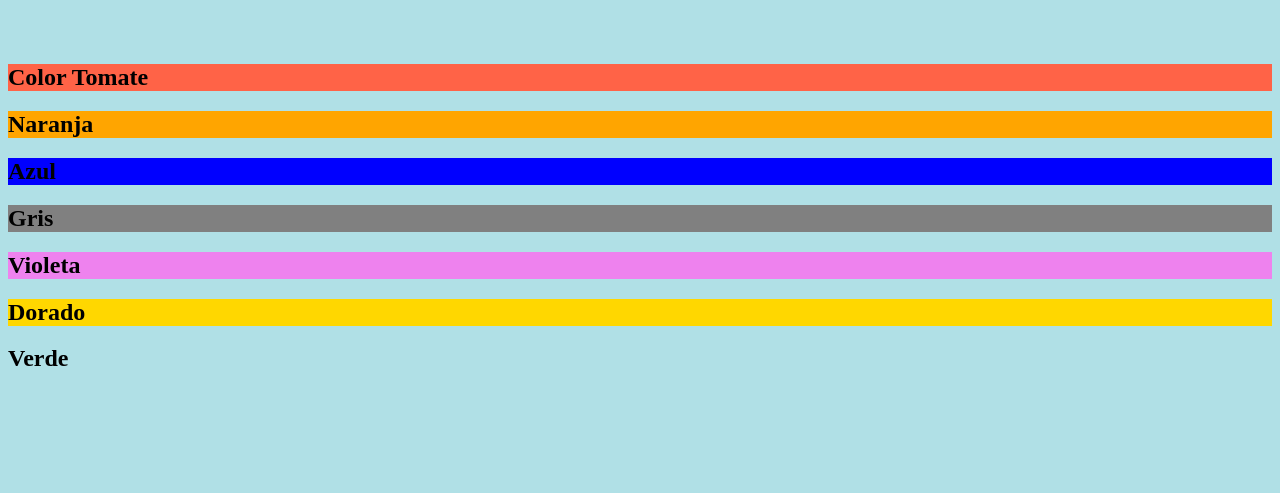
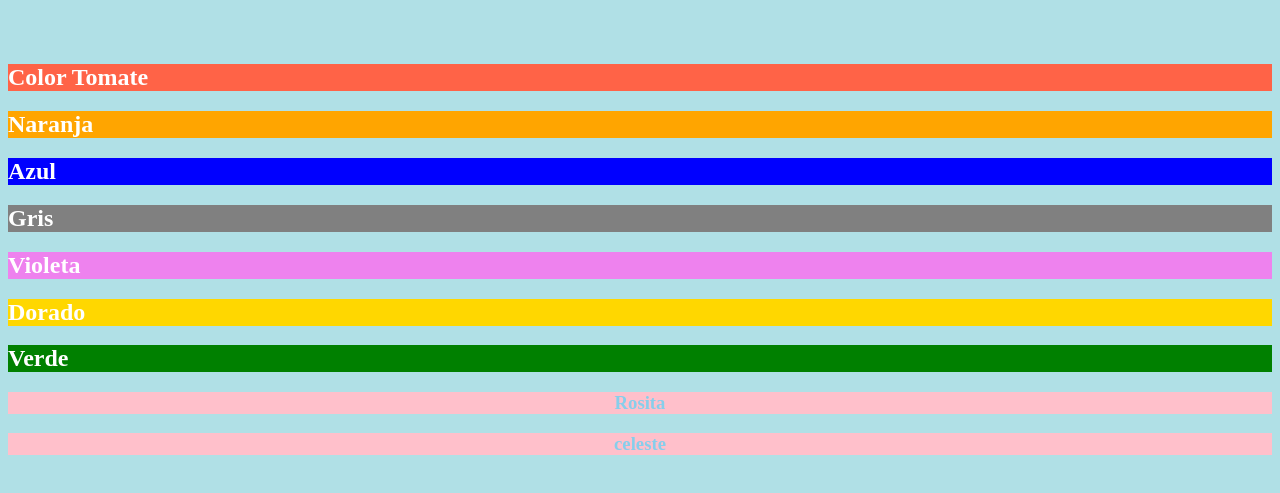
Before and after one commit to hernanrodriguez01/clases_nucba, a plain HTML site: page clase-04/index.html in a window 1280 px wide. Shown: the part 185-678 px from the top of the page. Drawn offline with Linux system fonts and the light colour scheme.

```diff
--- /dev/null
+++ b/Clase-05/style.css
@@ -0,0 +1,13 @@
+*{
+    margin: 0px;
+    padding: 0px;
+    box-sizing: border-box;
+}
+
+h1, h2, h3{
+    background-color: red;
+    color: white;
+}
+h1{
+    text-align: center;
+}
--- a/clase-04/index.html
+++ b/clase-04/index.html
@@ -5,12 +5,13 @@
     <meta http-equiv="X-UA-Compatible" content="IE=edge">
     <meta name="viewport" content="width=device-width, initial-scale=1.0">
 
-<!--Mis Estilos-->
+<!--Mis Estilos para que tome la pagina el css-->
 <link rel="stylesheet" href="./style.css">
 
     <title>Intro a CSS</title>
 </head>
 <body>
+    <div>
     <h1>HOLIS</h1>
   <h2 class="tomate"> Color Tomate</h2>
   <h2 class="naranja"> Naranja</h2>
@@ -18,7 +19,11 @@
   <h2 class="gris"> Gris</h2>
   <h2 class="violeta"> Violeta</h2>
   <h2 class="dorado"> Dorado</h2>
-  <h2>Verde</h2>
+  <h2 class="verde">Verde</h2>
+  <h3>Rosita</h3>
+  <h3>celeste</h3>
+    </div>
+
 
 </body>
 </html>
--- a/clase-04/style.css
+++ b/clase-04/style.css
@@ -9,20 +9,38 @@
 }
 .tomate{
     background-color: tomato;
+    color: white;
 }
 
 .naranja{
     background-color: orange;
+    color:white ;
 }
 .azul{
     background-color: blue;
+    color: white;
 }
 .gris{
     background-color: gray;
+    color: white;
 }
 .violeta{
     background-color: violet;
+    color: white;
 }
 .dorado{
   background-color: gold;
+  color: white;
 }
+.verde{
+    background-color: green;
+    color: white;
+}
+h3{
+    background-color: pink;
+    color: white;
+    text-align: center;
+}
+h3{
+    color: skyblue;
+}
```
Also changed, not shown: Clase-05/índex.html (added, +15 -0 lines), Clase-06 FLEXBOX/index.html (added, +25 -0 lines), Clase-06 FLEXBOX/style.css (added, +32 -0 lines).
